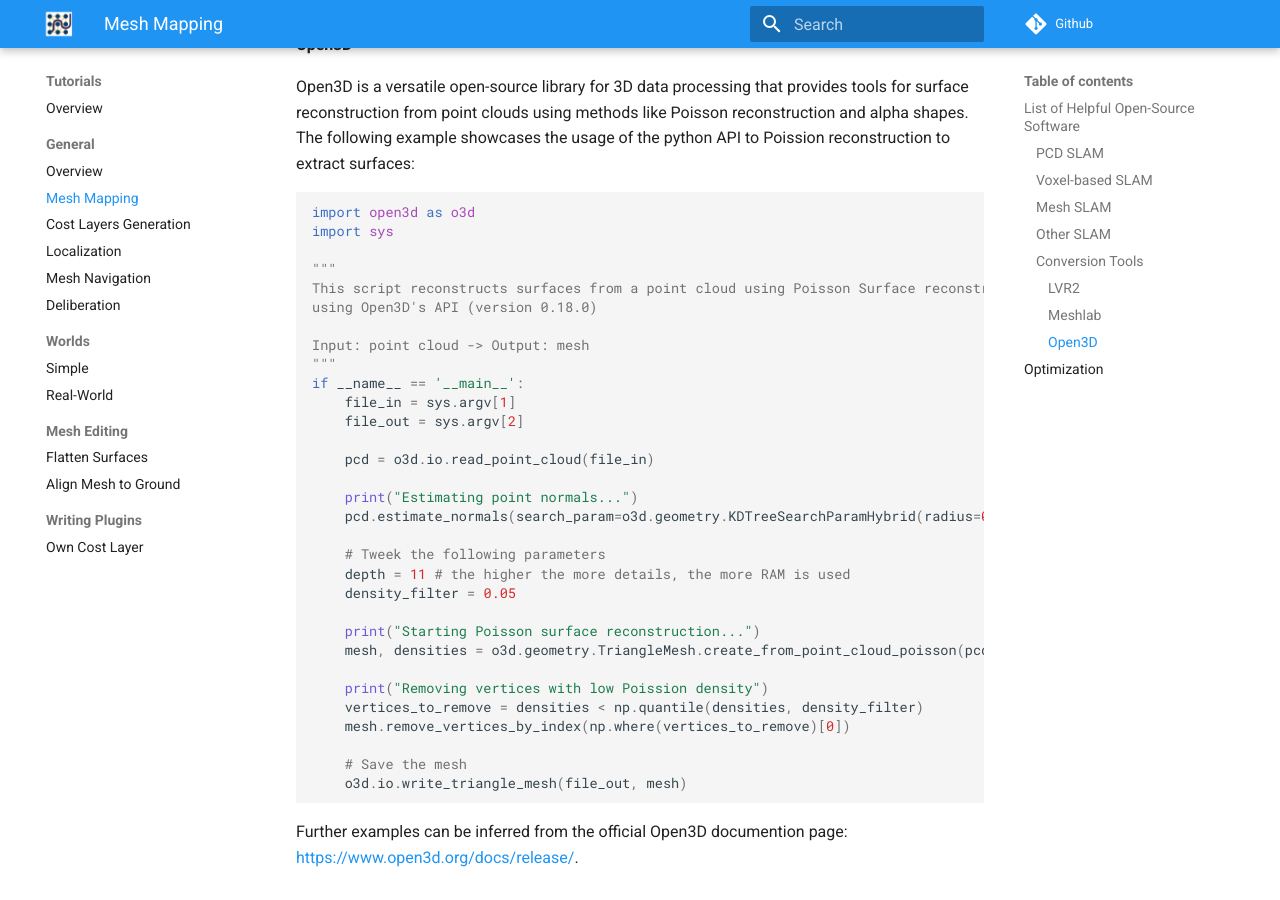
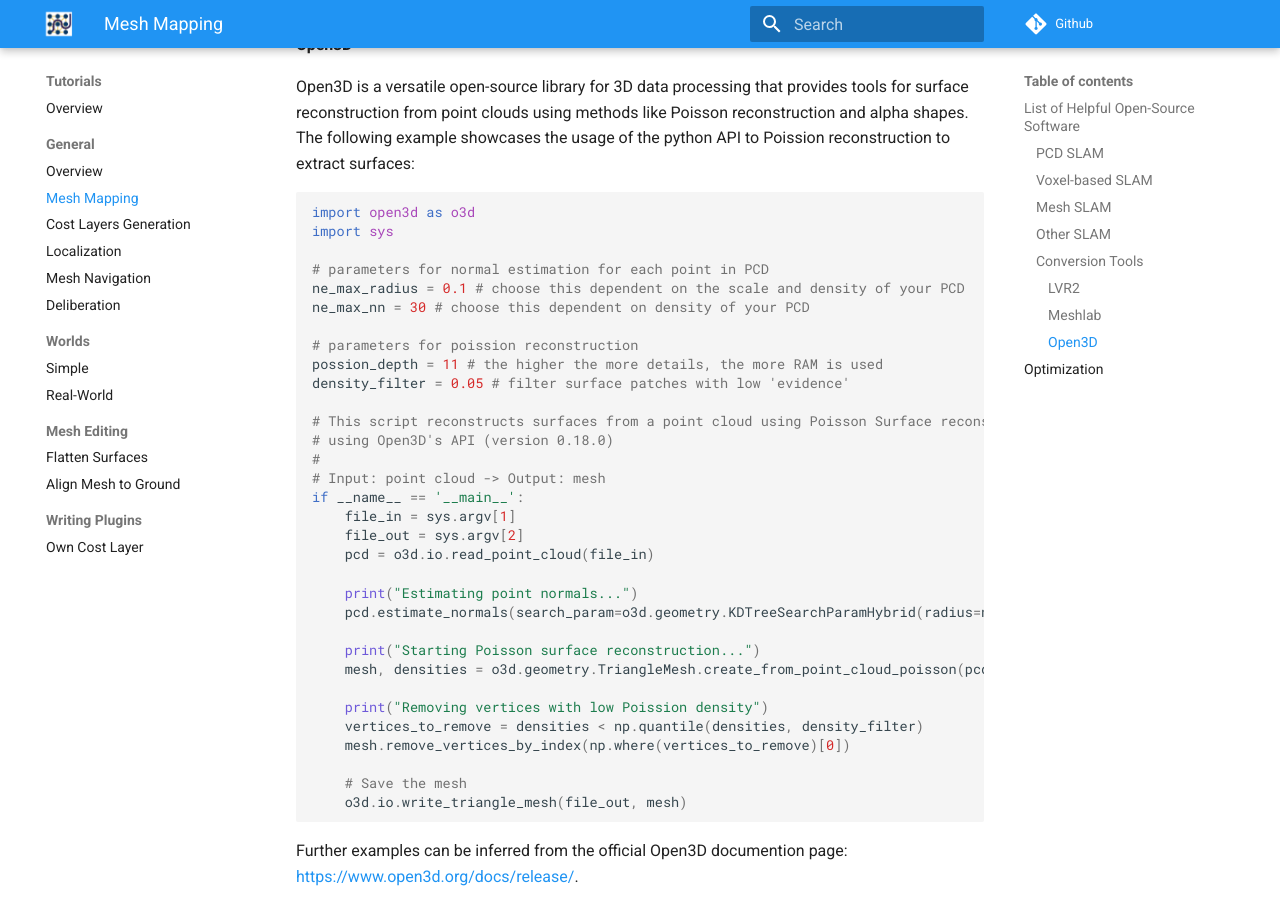
Before and after one commit to naturerobots/mesh_navigation_docs, an MkDocs documentation site: the page built from docs/tutorials/mesh_mapping.md, in a window 1280 px wide and 900 px high, scrolled down 4135 px. Built offline with MkDocs 1.6.1 and Material for MkDocs 9.7.7, drawn with Linux system fonts in a browser that asks for light colours; comment, search, counter and statistics services are not loaded.

Commit message:
placed open3d parameters to the top of the file

```diff
--- a/docs/tutorials/mesh_mapping.md
+++ b/docs/tutorials/mesh_mapping.md
@@ -125,24 +125,25 @@ Open3D is a versatile open-source library for 3D data processing that provides t
 import open3d as o3d
 import sys
 
-"""
-This script reconstructs surfaces from a point cloud using Poisson Surface reconstruction
-using Open3D's API (version 0.18.0)
+# parameters for normal estimation for each point in PCD
+ne_max_radius = 0.1 # choose this dependent on the scale and density of your PCD
+ne_max_nn = 30 # choose this dependent on density of your PCD
 
-Input: point cloud -> Output: mesh
-"""
+# parameters for poission reconstruction
+possion_depth = 11 # the higher the more details, the more RAM is used
+density_filter = 0.05 # filter surface patches with low 'evidence'
+
+# This script reconstructs surfaces from a point cloud using Poisson Surface reconstruction
+# using Open3D's API (version 0.18.0)
+#
+# Input: point cloud -> Output: mesh
 if __name__ == '__main__':
     file_in = sys.argv[1]
     file_out = sys.argv[2]
-
     pcd = o3d.io.read_point_cloud(file_in)
 
     print("Estimating point normals...")
-    pcd.estimate_normals(search_param=o3d.geometry.KDTreeSearchParamHybrid(radius=0.1, max_nn=30))
-
-    # Tweek the following parameters
-    depth = 11 # the higher the more details, the more RAM is used
-    density_filter = 0.05
+    pcd.estimate_normals(search_param=o3d.geometry.KDTreeSearchParamHybrid(radius=ne_max_radius, max_nn=ne_max_nn))
 
     print("Starting Poisson surface reconstruction...")
     mesh, densities = o3d.geometry.TriangleMesh.create_from_point_cloud_poisson(pcd, depth=depth)
```
